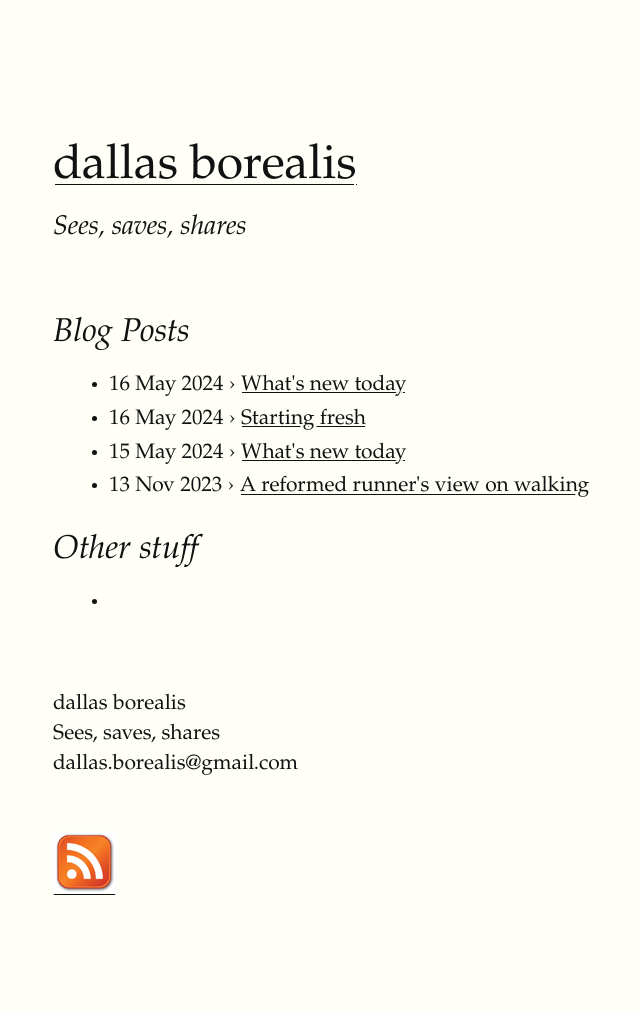
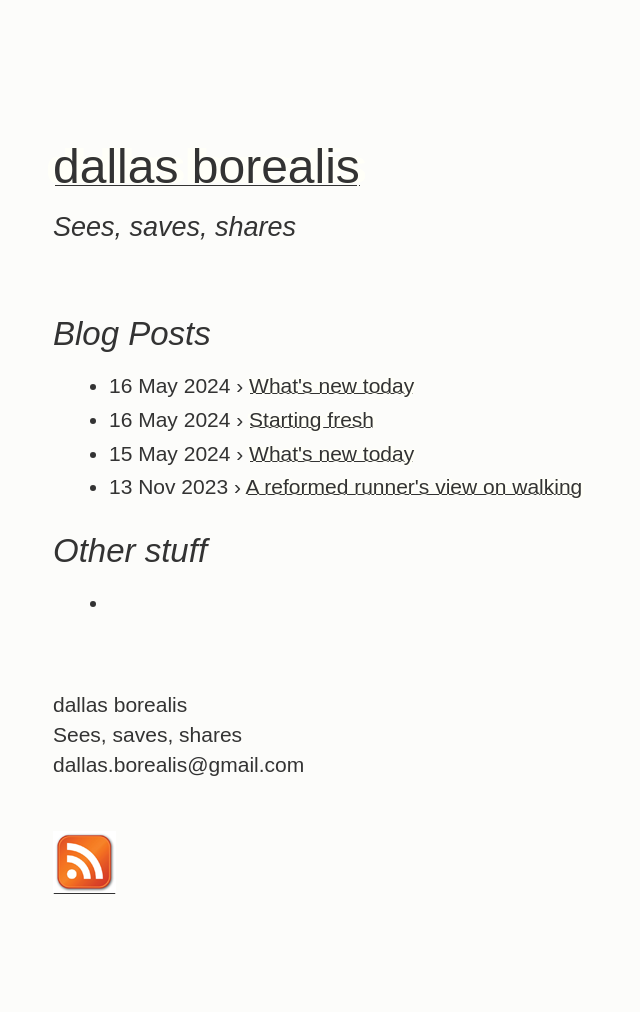
Before and after one commit to dallas-borealis/dallas-borealis.github.io, a Jekyll site: the page built from index.html, in a window 1280 px wide. Shown: the whole page, without its empty margins (107-747 px from the left). Built offline with Jekyll 4.4.1, drawn with Linux system fonts in a browser that asks for light colours; some web fonts are replaced.

Commit message:
Update screen.css

```diff
--- a/css/screen.css
+++ b/css/screen.css
@@ -49,9 +49,9 @@ body {
     margin-left: auto;
     margin-right: auto;
     padding-left: 12.5%;
-    font-family: et-book, Palatino, "Palatino Linotype", "Palatino LT STD", "Book Antiqua", Georgia, serif;
-    background-color: #fffff8;
-    color: #111;
+    font-family: 'Source Serif Pro', sans-serif;
+    background-color: #fcfcfa;
+    color: #333;
     max-width: 1400px;
     counter-reset: sidenote-counter;
 }
```
